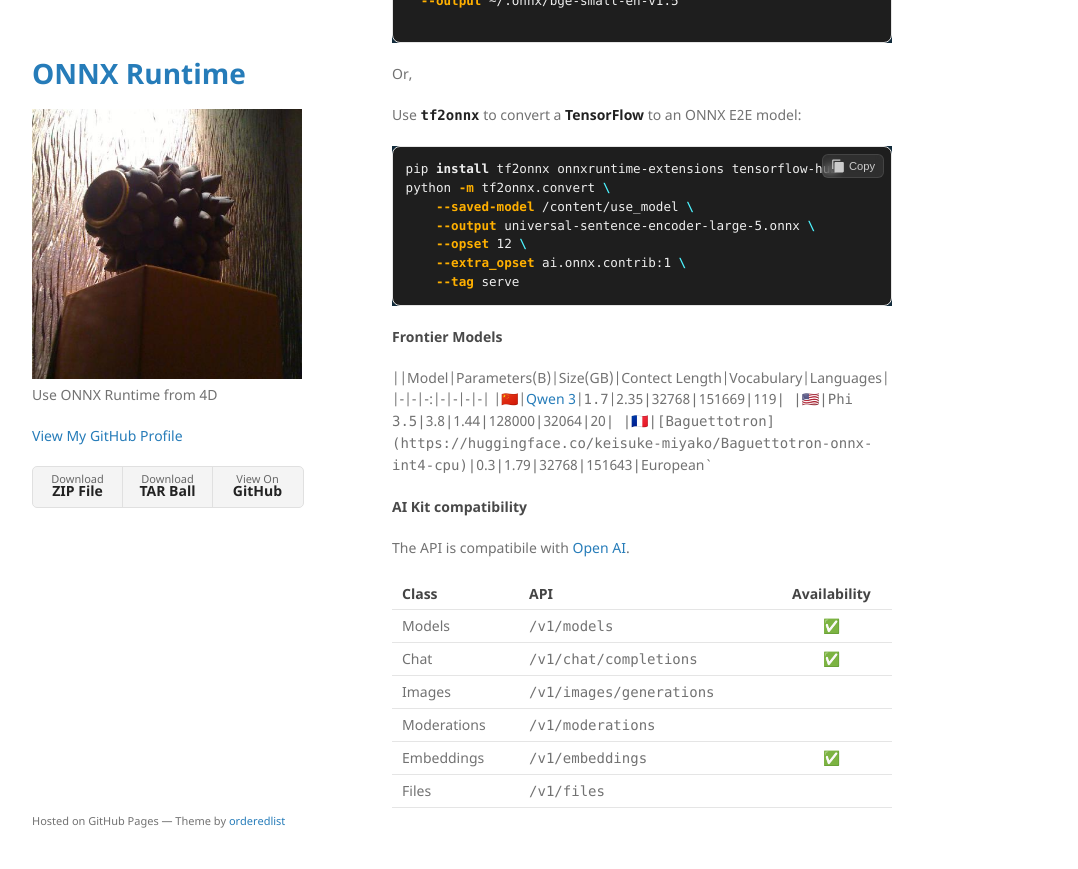
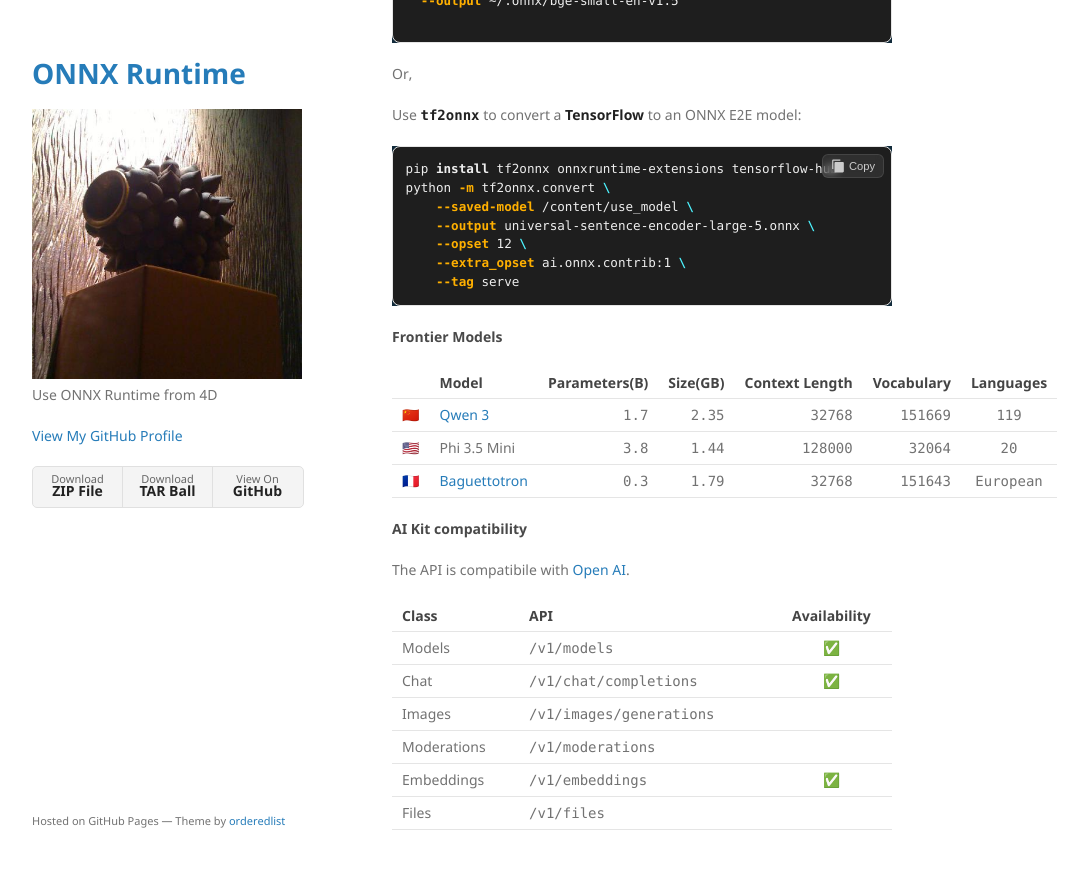
Before and after one commit to miyako/onnx-genai, a Jekyll site: the page built from index.md, in a window 1280 px wide and 900 px high, scrolled down 4134 px. Shown: the top 869 px of the window, without its empty margins (178-1256 px from the left). Built offline with Jekyll 4.4.1, drawn with Linux system fonts in a browser that asks for light colours.

Commit message:
Update index.md

```diff
--- a/index.md
+++ b/index.md
@@ -222,10 +222,10 @@
 
 #### Frontier Models
 
-||Model|Parameters(B)|Size(GB)|Contect&nbsp;Length|Vocabulary|Languages|
-|-|-|-:|-|-|-|-|
-|🇨🇳|[Qwen 3](https://huggingface.co/keisuke-miyako/Qwen3-1.7B-onnx-int4-cpu)|`1.7`|2.35`|`32768`|`151669`|`119`|
-|🇺🇸|Phi 3.5|`3.8`|`1.44`|`128000`|`32064`|`20`|
+||Model|Parameters(B)|Size(GB)|Context&nbsp;Length|Vocabulary|Languages|
+|-|-|-:|-:|-:|-:|:-:|
+|🇨🇳|[Qwen 3](https://huggingface.co/keisuke-miyako/Qwen3-1.7B-onnx-int4-cpu)|`1.7`|`2.35`|`32768`|`151669`|`119`|
+|🇺🇸|Phi 3.5 Mini|`3.8`|`1.44`|`128000`|`32064`|`20`|
 |🇫🇷|[Baguettotron](https://huggingface.co/keisuke-miyako/Baguettotron-onnx-int4-cpu)|`0.3`|`1.79`|`32768`|`151643`|`European`
 
 #### AI Kit compatibility
```
